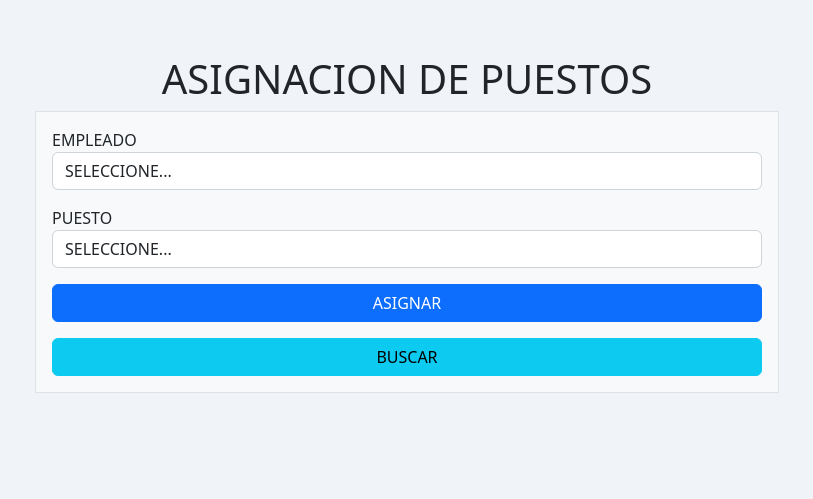
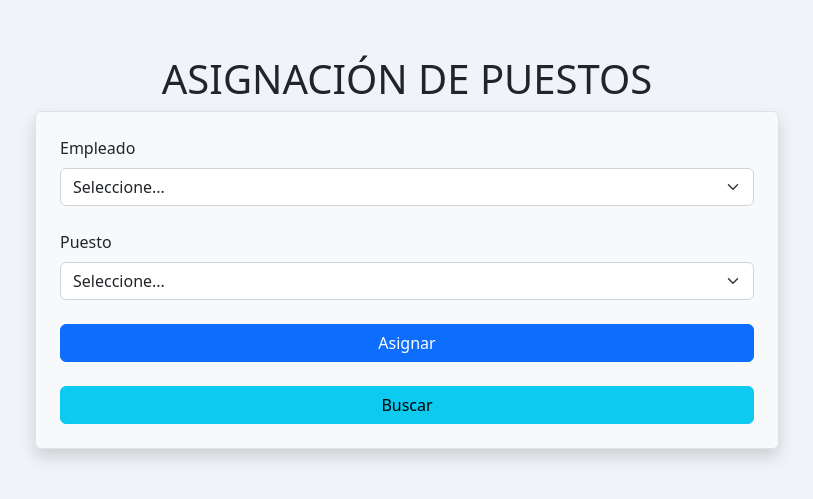
Before and after one commit to ronguerra51/PROYECTO, a PHP site: page /index.php in a window 1280 px wide. Shown: the part 113-612 px from the top of the page, without its empty margins (233-1046 px from the left). Run offline with PHP 8.4, Linux system fonts and the light colour scheme; data that the repository does not hold is empty.

Commit message:
se modifico el estilo de un formulario

```diff
--- a/vistas/asignacion/index.php
+++ b/vistas/asignacion/index.php
@@ -27,46 +27,46 @@ try {
 <?php include_once '../../vistas/templates/header.php' ?>
 
 <div class="container mt-5">
-    <h1 class="text-center">ASIGNACION DE PUESTOS</h1>
+    <h1 class="text-center">ASIGNACIÓN DE PUESTOS</h1>
     <div class="row justify-content-center">
         <?php if ($error): ?>
             <div class="alert alert-danger">
                 <?= htmlspecialchars($error) ?>
             </div>
         <?php endif; ?>
-        <form action="../../controladores/asignacion/guardar.php" method="POST" class="col-lg-8 border bg-light p-3">
-            <div class="row mb-3">
+        <form action="../../controladores/asignacion/guardar.php" method="POST" class="col-lg-8 border bg-light p-4 rounded shadow">
+            <div class="row mb-4">
                 <div class="col">
-                    <label for="empleado_id">EMPLEADO</label>
-                    <select name="empleado_id" id="empleado_id" class="form-control">
-                        <option value="">SELECCIONE...</option>
+                    <label for="empleado_id" class="form-label">Empleado</label>
+                    <select name="empleado_id" id="empleado_id" class="form-select">
+                        <option value="">Seleccione...</option>
                         <?php foreach ($empleados as $empleado) : ?>
                             <option value="<?= htmlspecialchars($empleado['empleado_id']) ?>"><?= htmlspecialchars($empleado['empleado_nombre']) ?></option>
                         <?php endforeach ?>
                     </select>
                 </div>
             </div>
-            <div class="row mb-3">
+            <div class="row mb-4">
                 <div class="col">
-                    <label for="puesto_id">PUESTO</label>
-                    <select name="puesto_id" id="puesto_id" class="form-control">
-                        <option value="">SELECCIONE...</option>
+                    <label for="puesto_id" class="form-label">Puesto</label>
+                    <select name="puesto_id" id="puesto_id" class="form-select">
+                        <option value="">Seleccione...</option>
                         <?php foreach ($puestos as $puesto) : ?>
                             <option value="<?= htmlspecialchars($puesto['puesto_id']) ?>"><?= htmlspecialchars($puesto['puesto_nombre']) ?></option>
                         <?php endforeach ?>
                     </select>
                 </div>
             </div>
-            <div class="row mb-3">
+            <div class="row mb-4">
                 <div class="col">
-                    <button type="submit" class="btn btn-primary w-100">ASIGNAR</button>
+                    <button type="submit" class="btn btn-primary w-100">Asignar</button>
                 </div>
             </div>
             <div class="row">
-            <div class="col">
-                <a href="../../vistas/asignacion/buscar.php" class="btn btn-info w-100">BUSCAR</a>
+                <div class="col">
+                    <a href="../../vistas/asignacion/buscar.php" class="btn btn-info w-100">Buscar</a>
+                </div>
             </div>
-        </div>
         </form>
     </div>
 </div>
```
